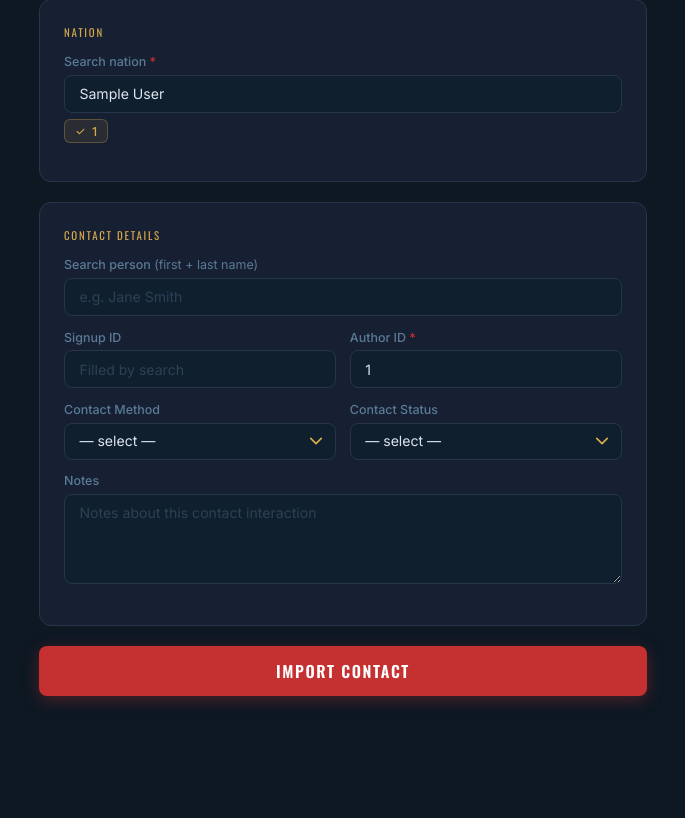
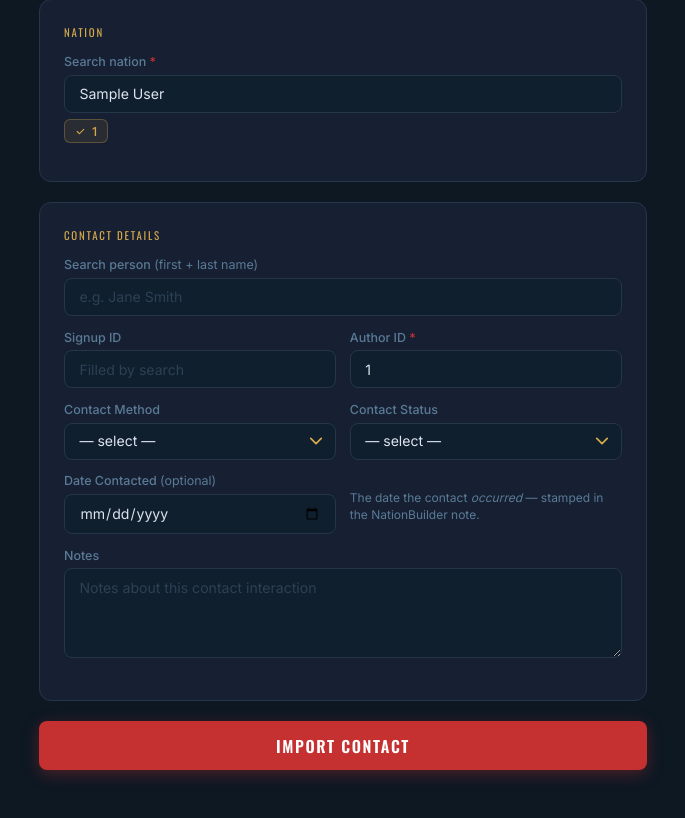
Before and after one commit to surusgop/contact_app, a Flask app: page / in a window 1280 px wide. Shown: the part 176-994 px from the top of the page, without its empty margins (297-982 px from the left). Before the commit the page ends 883 px from the top, so only its background shows below. Run offline with Flask 3, Linux system fonts and the light colour scheme; the visitor is signed in with stand-in values (Sample User, id 1).

Commit message:
Add screenshot support and optional date-contacted field
- Screenshots (PNG, JPG, GIF, BMP, WEBP, TIFF) now parsed via Gemini
  vision AI on OpenRouter; extracted data flows into the same AI mapping
  pipeline as all other file types
- New optional "Date Contacted" field on single import form; date is
  formatted as "June 15, 2026" and prepended to the NationBuilder note
- Bulk import: AI now maps date columns to contact_date (YYYY-MM-DD);
  date is prepended to content before the import stamp
- Removed leftover DEBUG print from bulk import loop

Co-Authored-By: Claude Sonnet 4.6 <noreply@anthropic.com>

````diff
--- a/app.py
+++ b/app.py
@@ -1,6 +1,7 @@
 import os
 import io
 import json
+import base64
 import threading
 import requests
 import urllib3
@@ -929,6 +930,46 @@ def search_signup():
 OPENROUTER_API_KEY = os.getenv("OPENROUTER_API_KEY", "")
 
 
+def parse_image_with_ai(raw: bytes, filename: str) -> pd.DataFrame:
+    mime_map = {
+        "jpg": "image/jpeg", "jpeg": "image/jpeg", "png": "image/png",
+        "gif": "image/gif", "bmp": "image/bmp", "webp": "image/webp", "tiff": "image/tiff",
+    }
+    ext = filename.lower().rsplit(".", 1)[-1]
+    mime = mime_map.get(ext, "image/png")
+    b64 = base64.b64encode(raw).decode("utf-8")
+    resp = requests.post(
+        "https://openrouter.ai/api/v1/chat/completions",
+        headers={"Authorization": f"Bearer {OPENROUTER_API_KEY}", "Content-Type": "application/json"},
+        json={
+            "model": "google/gemini-2.0-flash-exp:free",
+            "messages": [{
+                "role": "user",
+                "content": [
+                    {"type": "image_url", "image_url": {"url": f"data:{mime};base64,{b64}"}},
+                    {"type": "text", "text": (
+                        "Extract all contact or person data visible in this image into a JSON array of objects. "
+                        "Each person/row should be one object with column headers as keys. "
+                        "Include every column you can see: name, phone, email, address, date contacted, notes, IDs, etc. "
+                        "Return ONLY a valid JSON array — no markdown, no code fences, no explanation."
+                    )},
+                ],
+            }],
+        },
+        timeout=90,
+    )
+    resp.raise_for_status()
+    content = resp.json()["choices"][0]["message"]["content"].strip()
+    if content.startswith("```"):
+        content = content.split("```")[1]
+        if content.startswith("json"):
+            content = content[4:]
+    data = json.loads(content.strip())
+    if isinstance(data, list) and data:
+        return pd.DataFrame(data)
+    return pd.DataFrame({"extracted": ["No structured data found in image"]})
+
+
 def parse_upload(file) -> pd.DataFrame:
     name = file.filename.lower()
     raw = file.read()
@@ -987,6 +1028,8 @@ def parse_upload(file) -> pd.DataFrame:
             return pd.DataFrame({"text": [l for l in text.splitlines() if l.strip()]})
         except ImportError:
             return pd.DataFrame({"error": ["Install pdfplumber to parse PDFs: pip install pdfplumber"]})
+    elif any(name.endswith(f".{ext}") for ext in ("png", "jpg", "jpeg", "gif", "bmp", "webp", "tiff")):
+        return parse_image_with_ai(raw, file.filename)
     else:
         try:
             return pd.read_csv(io.BytesIO(raw))
@@ -1003,6 +1046,7 @@ Valid NationBuilder contact fields:
 - author_id: the NationBuilder ID of who logged the contact (digits only)
 - contact_method: must be exactly one of {json.dumps(CONTACT_METHODS)}
 - contact_status: must be exactly one of {json.dumps(CONTACT_STATUSES)}
+- contact_date: the date the person was actually contacted (normalize to YYYY-MM-DD; map from "date", "date contacted", "contact date", "date of contact", etc.)
 - content: free text notes about the interaction
 
 Source columns: {json.dumps(columns)}
@@ -1020,7 +1064,7 @@ Return ONLY a JSON object:
 {{
   "column_mapping": {{"source_column": "nb_field_or_null"}},
   "cleaned_rows": [
-    {{"signup_id": "...", "_first_name": "...", "_last_name": "...", "contact_method": "...", "contact_status": "...", "content": "..."}},
+    {{"signup_id": "...", "_first_name": "...", "_last_name": "...", "contact_method": "...", "contact_status": "...", "contact_date": "YYYY-MM-DD or empty", "content": "..."}},
     ...
   ],
   "notes": "brief summary of fixes applied"
@@ -1110,12 +1154,21 @@ def bulk_import():
     for i, row in enumerate(rows):
         attributes = {k: v for k, v in row.items()
                       if k in ("contact_method", "contact_status", "content")}
+
+        # Build content: date contacted (if present) → user notes → import stamp
+        parts = []
+        contact_date = str(row.get("contact_date", "") or "").strip()
+        if contact_date:
+            try:
+                formatted_date = datetime.strptime(contact_date, "%Y-%m-%d").strftime("%B %d, %Y")
+            except Exception:
+                formatted_date = contact_date
+            parts.append(f"Date Contacted: {formatted_date}")
         existing_content = attributes.get("content", "") or ""
         if existing_content:
-            attributes["content"] = f"{existing_content}\n\n{import_tag.strip()}"
-        else:
-            attributes["content"] = import_tag.strip()
-        print(f"DEBUG row {i+1} content: {attributes['content'][:80]}")
+            parts.append(existing_content)
+        parts.append(import_tag.strip())
+        attributes["content"] = "\n\n".join(parts)
         relationships = {}
         for field, rel in [("signup_id", "signup"), ("author_id", "author")]:
             if row.get(field):
@@ -1208,9 +1261,20 @@ def import_contact():
     if path_step:
         relationships["path_step"] = {"data": {"type": "path_steps", "id": path_step}}
 
+    # Build content: date contacted (if provided) → user notes
     content = form.get("content", "").strip()
+    contact_date = form.get("contact_date", "").strip()
+    content_parts = []
+    if contact_date:
+        try:
+            formatted_date = datetime.strptime(contact_date, "%Y-%m-%d").strftime("%B %d, %Y")
+        except Exception:
+            formatted_date = contact_date
+        content_parts.append(f"Date Contacted: {formatted_date}")
     if content:
-        attributes["content"] = content
+        content_parts.append(content)
+    if content_parts:
+        attributes["content"] = "\n\n".join(content_parts)
 
     for field in ["contact_status", "contact_method"]:
         val = form.get(field, "").strip()
--- a/templates/bulk.html
+++ b/templates/bulk.html
@@ -241,7 +241,7 @@
         <div class="drop-zone" id="drop-zone" onclick="document.getElementById('file-input').click()">
           <div class="drop-icon">📂</div>
           <div class="drop-title">Drop a file or click to browse</div>
-          <div class="drop-sub">CSV, Excel, Word, TXT, PDF, JSON — any format</div>
+          <div class="drop-sub">CSV, Excel, Word, TXT, PDF, JSON, Images (PNG, JPG, etc.) — any format</div>
         </div>
         <input type="file" id="file-input" style="display:none;" />
         <div id="selected-file" style="display:none;">
@@ -440,7 +440,7 @@
         ? `<div class="alert-ok">✓ No issues detected — data looks clean.</div>`
         : `<div class="alert-warn"><strong>AI notes:</strong> ${notes}</div>`;
 
-      const nbFields = ['signup_id', 'contact_method', 'contact_status', 'content'];
+      const nbFields = ['signup_id', 'contact_method', 'contact_status', 'contact_date', 'content'];
       document.getElementById('preview-head').innerHTML = nbFields.map(f => `<th>${f}</th>`).join('');
 
       const body = document.getElementById('preview-body');
--- a/templates/index.html
+++ b/templates/index.html
@@ -280,6 +280,18 @@
           </div>
         </div>
 
+        <div class="row" style="margin-bottom:.85rem;">
+          <div class="col-6">
+            <label class="form-label">Date Contacted <span style="color:var(--muted);font-weight:400;">(optional)</span></label>
+            <input type="date" class="form-control" id="contact_date" name="contact_date" />
+          </div>
+          <div class="col-6" style="display:flex;align-items:flex-end;">
+            <span style="font-size:.75rem;color:var(--muted);padding-bottom:.65rem;line-height:1.4;">
+              The date the contact <em>occurred</em> — stamped in the NationBuilder note.
+            </span>
+          </div>
+        </div>
+
         <div class="form-group">
           <label class="form-label">Notes</label>
           <textarea class="form-control" id="content" name="content"
````
